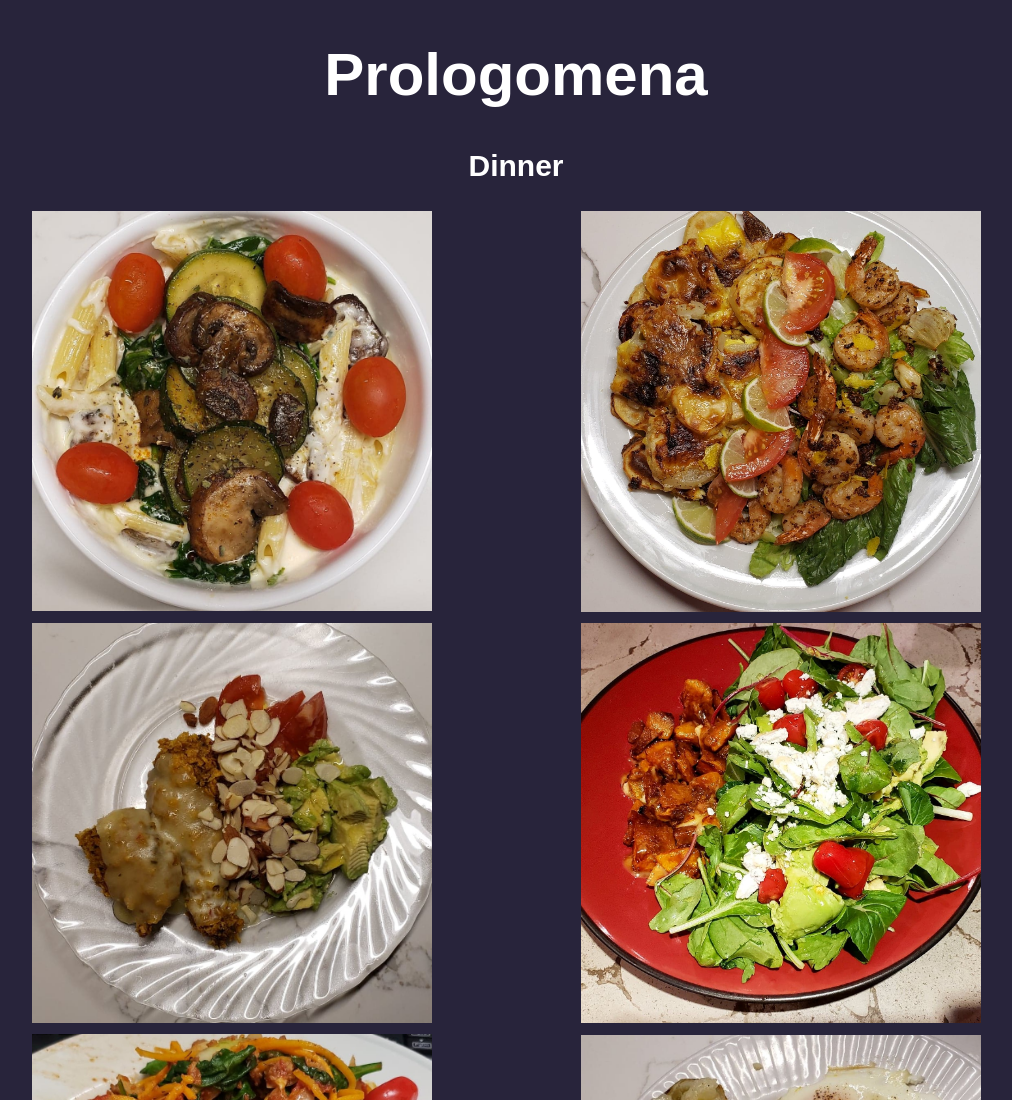
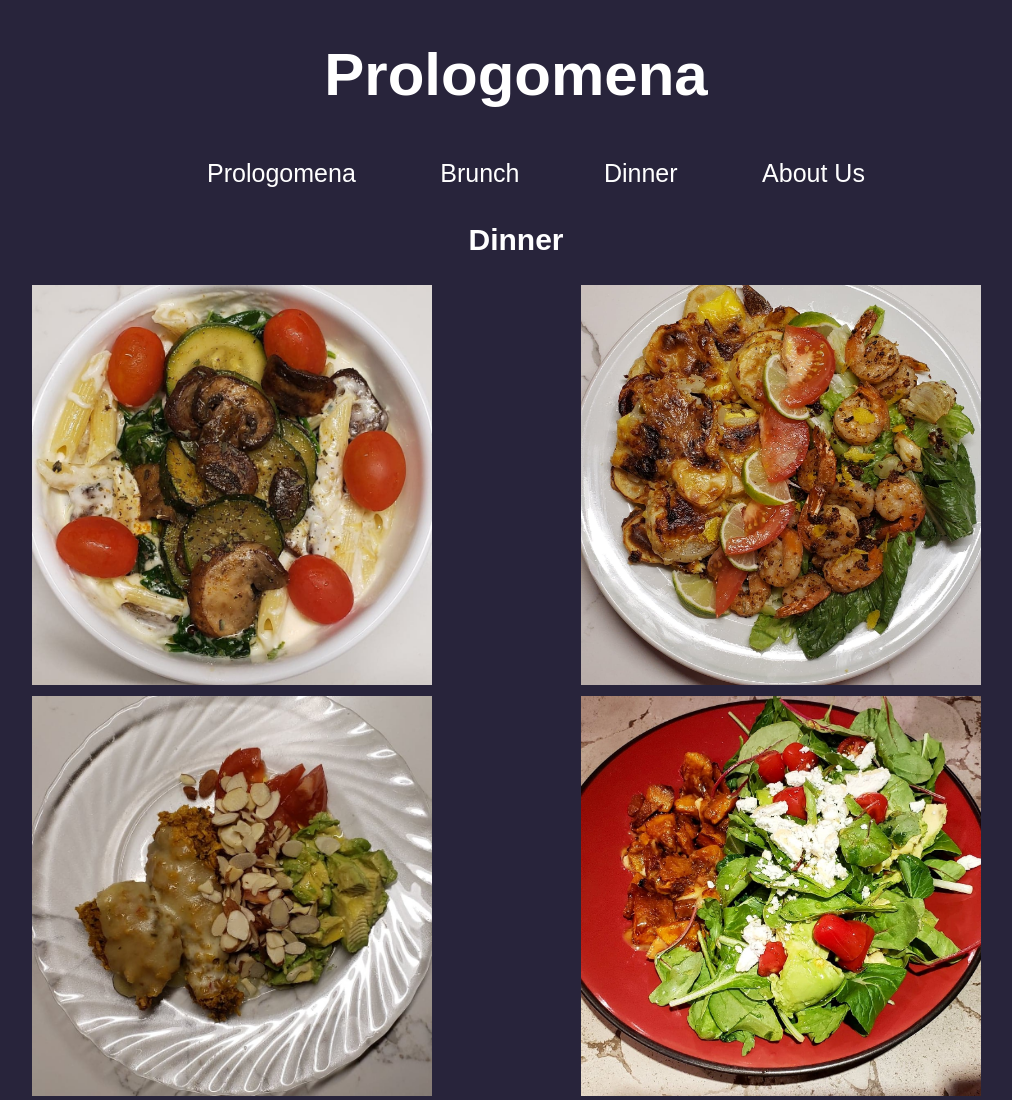
Before and after one commit to AleksS97/first-project, a plain HTML site: page html/dinner.html in a window 1280 px wide. Shown: the top 1100 px of the page, without its empty margins (124-1136 px from the left). Drawn offline with Linux system fonts and the light colour scheme.

Commit message:
Made modifications to HTML to add page menus and navigation
	modified:   html/about-us.html

```diff
--- a/html/dinner.html
+++ b/html/dinner.html
@@ -8,6 +8,14 @@
 
 	<body>
 		<h1><a href="..\index.html">Prologomena</a></h1>
+
+		<ul>
+			<li><a href="..\index.html">Prologomena</a></li>
+			<li><a href="brunch.html">Brunch</a></li>
+			<li><a href="dinner.html">Dinner</a></li>
+			<li><a href="about-us.html">About Us</a></li>
+		</ul>
+
 		<h2> Dinner <h2>
 
 		<table>
```
Also changed, not shown: html/about-us.html (+25 -0 lines), html/brunch.html (+8 -0 lines).
